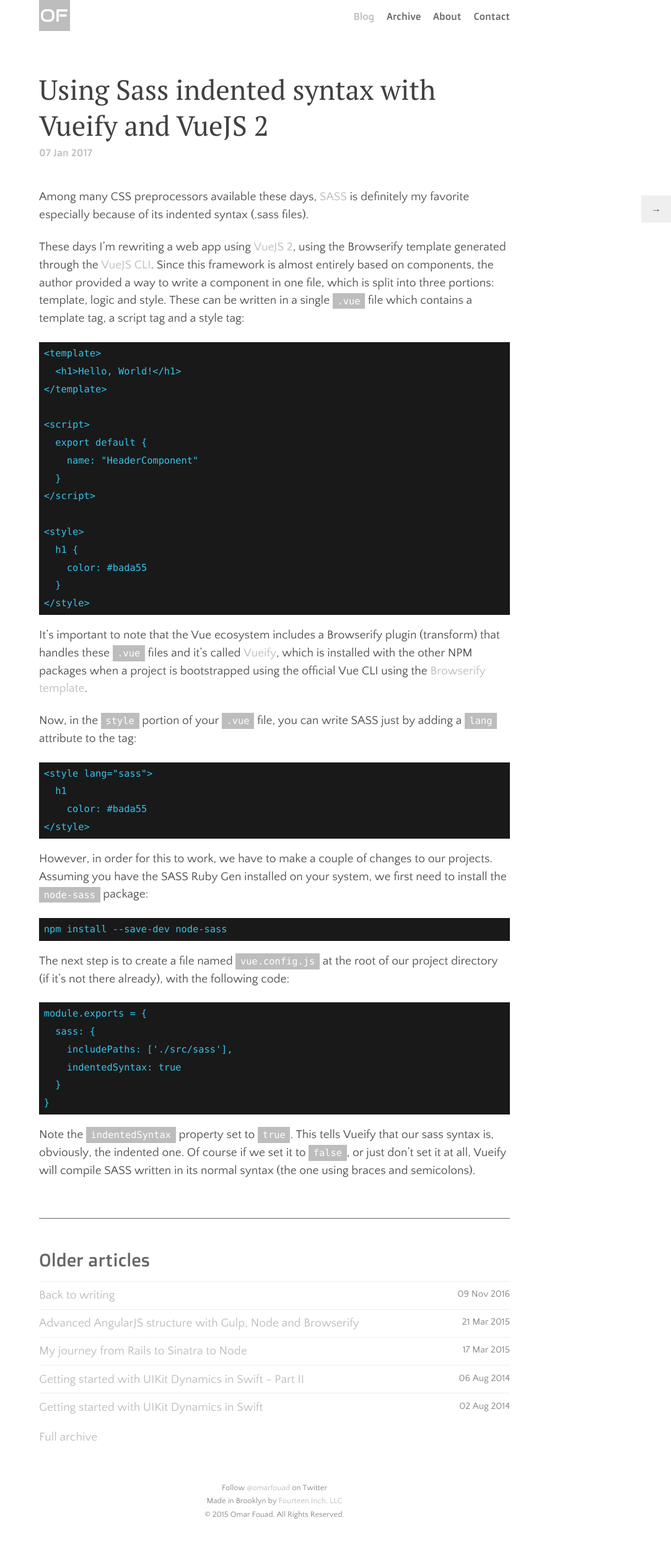
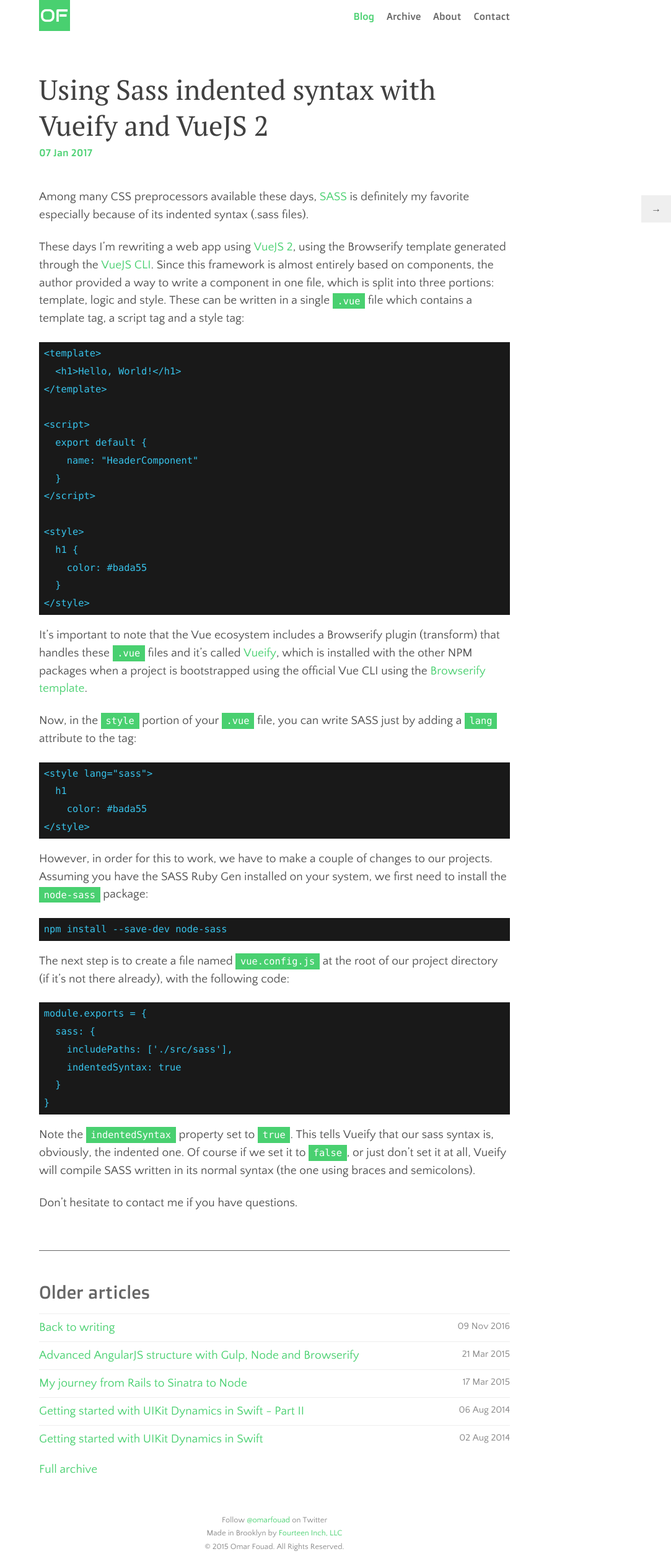
Before and after one commit to itsgoofer/omarfouad.com, a Jekyll site: the page built from _posts/2017-01-07-using-sass-indented-syntax-with-vueify-and-vuejs-2.markdown, in a window 1280 px wide. Shown: the whole page at 62% size, without its empty margins (197-1280 px from the left). Built offline with Jekyll 4.4.1, drawn with Linux system fonts in a browser that asks for light colours; before the commit the page ends 2476 px from its top, so only the background shows below that.

Commit message:
Updated Using Sass Indented Syntax With Vueify And Vuejs 2

````diff
--- a/_posts/2017-01-07-using-sass-indented-syntax-with-vueify-and-vuejs-2.markdown
+++ b/_posts/2017-01-07-using-sass-indented-syntax-with-vueify-and-vuejs-2.markdown
@@ -1,6 +1,7 @@
 ---
 title: Using Sass indented syntax with Vueify and VueJS 2
 date: 2017-01-07 14:59:00 Z
+color: "#49d070"
 ---
 
 Among many CSS preprocessors available these days, [SASS](http://sass-lang.com/) is definitely my favorite especially because of its indented syntax (.sass files).
@@ -54,3 +55,5 @@
 ```
 
 Note the `indentedSyntax` property set to `true`. This tells Vueify that our sass syntax is, obviously, the indented one. Of course if we set it to `false`, or just don't set it at all, Vueify will compile SASS written in its normal syntax (the one using braces and semicolons).
+
+Don't hesitate to contact me if you have questions.
````
